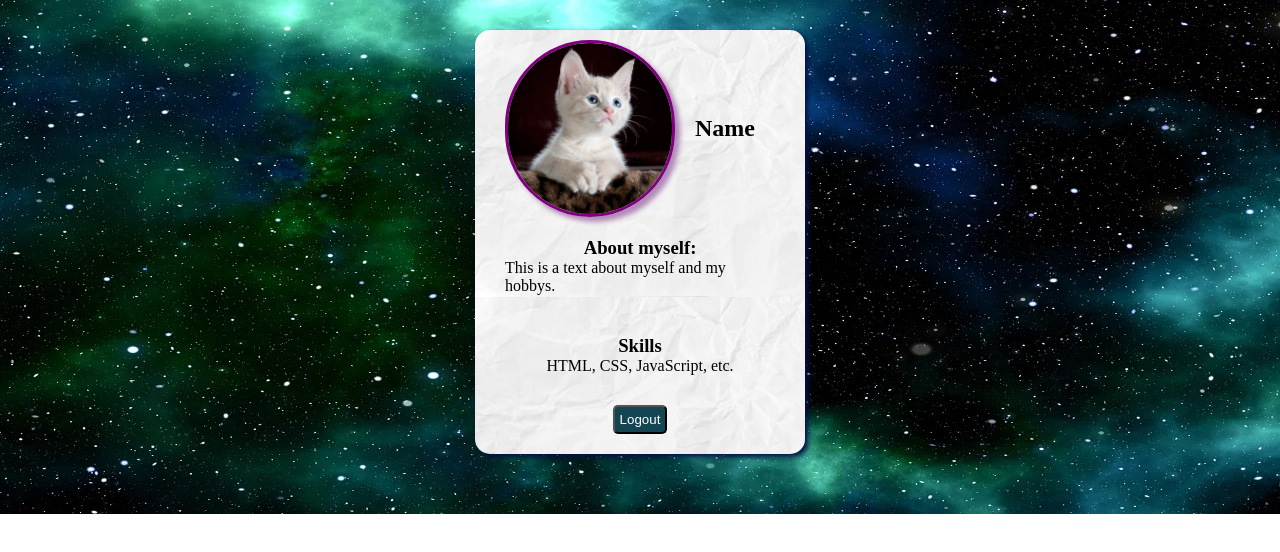
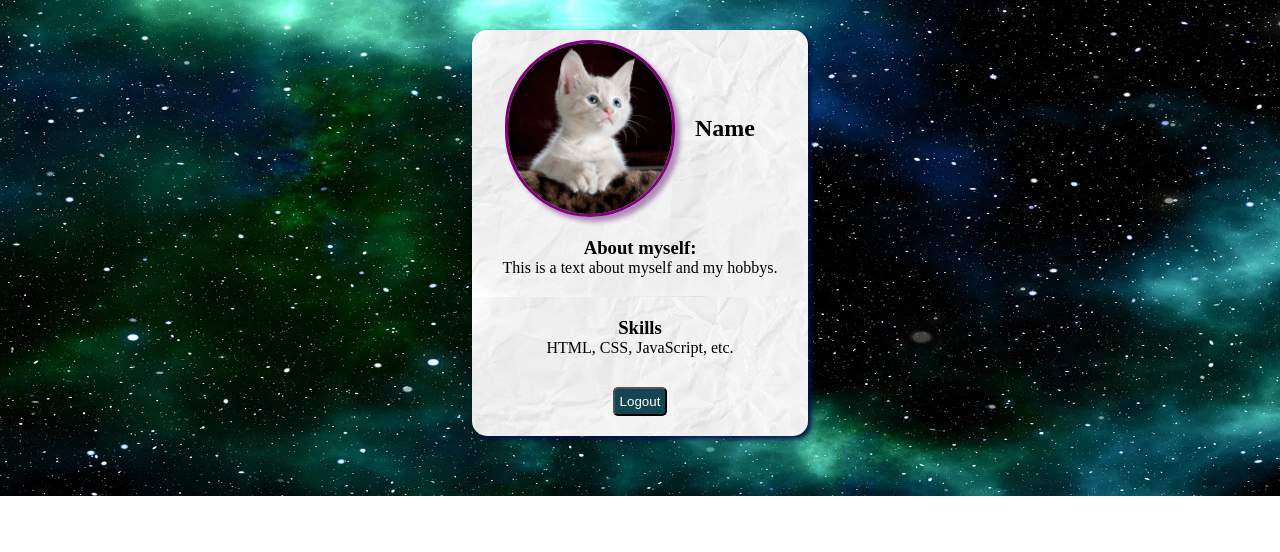
Before and after one commit to Chaosfuchs/quiz-app, a website: page design-system/profilesection/index.html in a window 1280 px wide. Drawn offline with Linux system fonts and the light colour scheme.

Commit message:
Change widths

```diff
--- a/design-system/profilesection/style.css
+++ b/design-system/profilesection/style.css
@@ -14,7 +14,7 @@
   flex-flow: column wrap;
   background-image: url(/images/paper-texture.jpeg);
   box-shadow: 3px 3px 5px var(--shadowcolor);
-  max-width: 330px;
+  max-width: 400px;
 }
 
 .myself {
```
